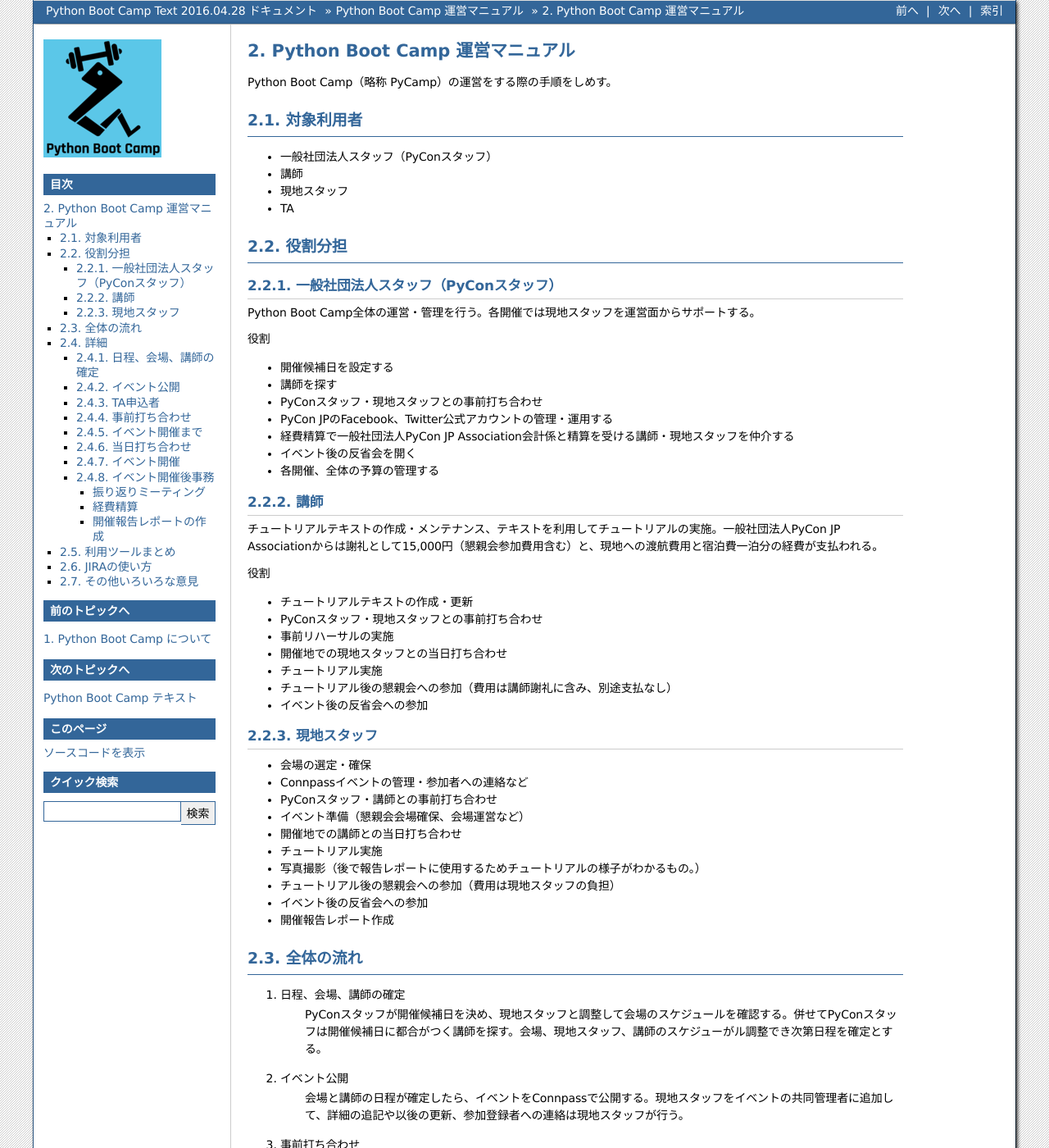
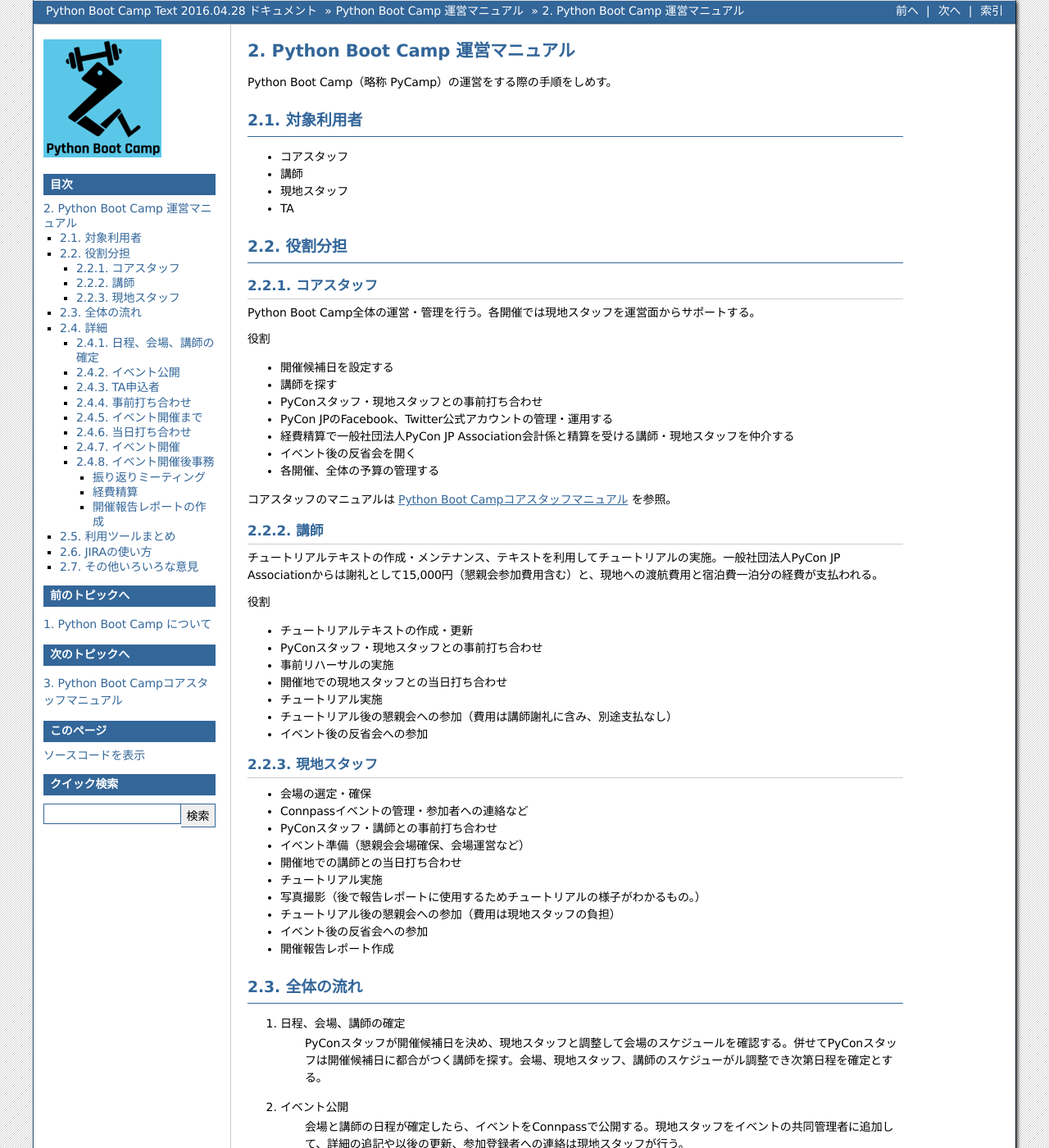
Before and after one commit to pyconjp/pycamp.pycon.jp, a Sphinx documentation site: the page built from source/organize/1_manual.rst, in a window 1280 px wide and 1400 px high. Shown: the whole window at 82% size. Built offline with Sphinx 7.4.7, drawn with Linux system fonts in a browser that asks for light colours.

```diff
--- a/source/organize/1_manual.rst
+++ b/source/organize/1_manual.rst
@@ -8,7 +10,7 @@ Python Boot Camp（略称 PyCamp）の運営をする際の手順をしめす。
 対象利用者
 ==========
 
-* 一般社団法人スタッフ（PyConスタッフ）
+* コアスタッフ
 * 講師
 * 現地スタッフ
 * TA
@@ -16,8 +18,8 @@ Python Boot Camp（略称 PyCamp）の運営をする際の手順をしめす。
 役割分担
 ========
 
-一般社団法人スタッフ（PyConスタッフ）
--------------------------------------
+コアスタッフ
+------------
 
 Python Boot Camp全体の運営・管理を行う。各開催では現地スタッフを運営面からサポートする。
 
@@ -30,6 +32,8 @@ Python Boot Camp全体の運営・管理を行う。各開催では現地スタ
 * 経費精算で一般社団法人PyCon JP Association会計係と精算を受ける講師・現地スタッフを仲介する
 * イベント後の反省会を開く
 * 各開催、全体の予算の管理する
+
+コアスタッフのマニュアルは :ref:`2_corestaff_manual` を参照。
 
 講師
 ----
@@ -224,6 +228,7 @@ TA申込者
 * Connpass： `PyCon JPイベントシリーズ <http://pyconjp.connpass.com>`_ でPyCon JPイベントやその他の関連イベントとあわせて管理している。
 * Blogpost: `PyCon JP公式ブログ <https://pyconjp.blogspot.jp>`_ での告知や開催報告レポート用
 
+
 JIRAの使い方
 ============
 
--- a/source/organize/index.rst
+++ b/source/organize/index.rst
@@ -10,3 +10,4 @@ Python Boot Camp のテキストの扱いや、運営方法についてまとめ
 
    0_about
    1_manual
+   2_corestaff_manual
```
Also changed, not shown: other parts of source/organize/1_manual.rst (+2 -0 lines), source/organize/2_corestaff_manual.rst (added, +79 -0 lines).
